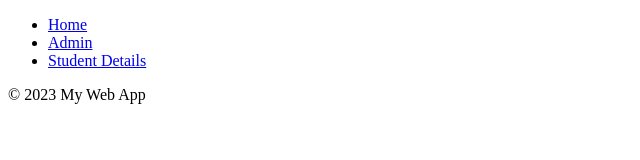
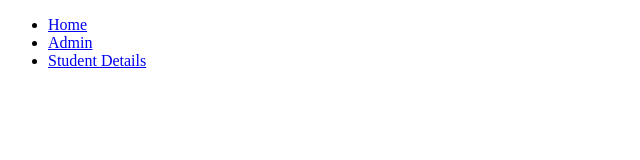
Before and after one commit to anishryadav/CloudComputing, a website: page index.html in a window 1280 px wide. Shown: the whole page, without its empty margins (0-640 px from the left). Drawn offline with Linux system fonts and the light colour scheme.

Commit message:
Update index.html

```diff
--- a/index.html
+++ b/index.html
@@ -13,8 +13,5 @@
             <li><a href="/name">Student Details</a></li>
         </ul>
     </nav>
-    <footer>
-        <p>&copy; 2023 My Web App</p>
-    </footer>
-</body>
+    </body>
 </html>
```
